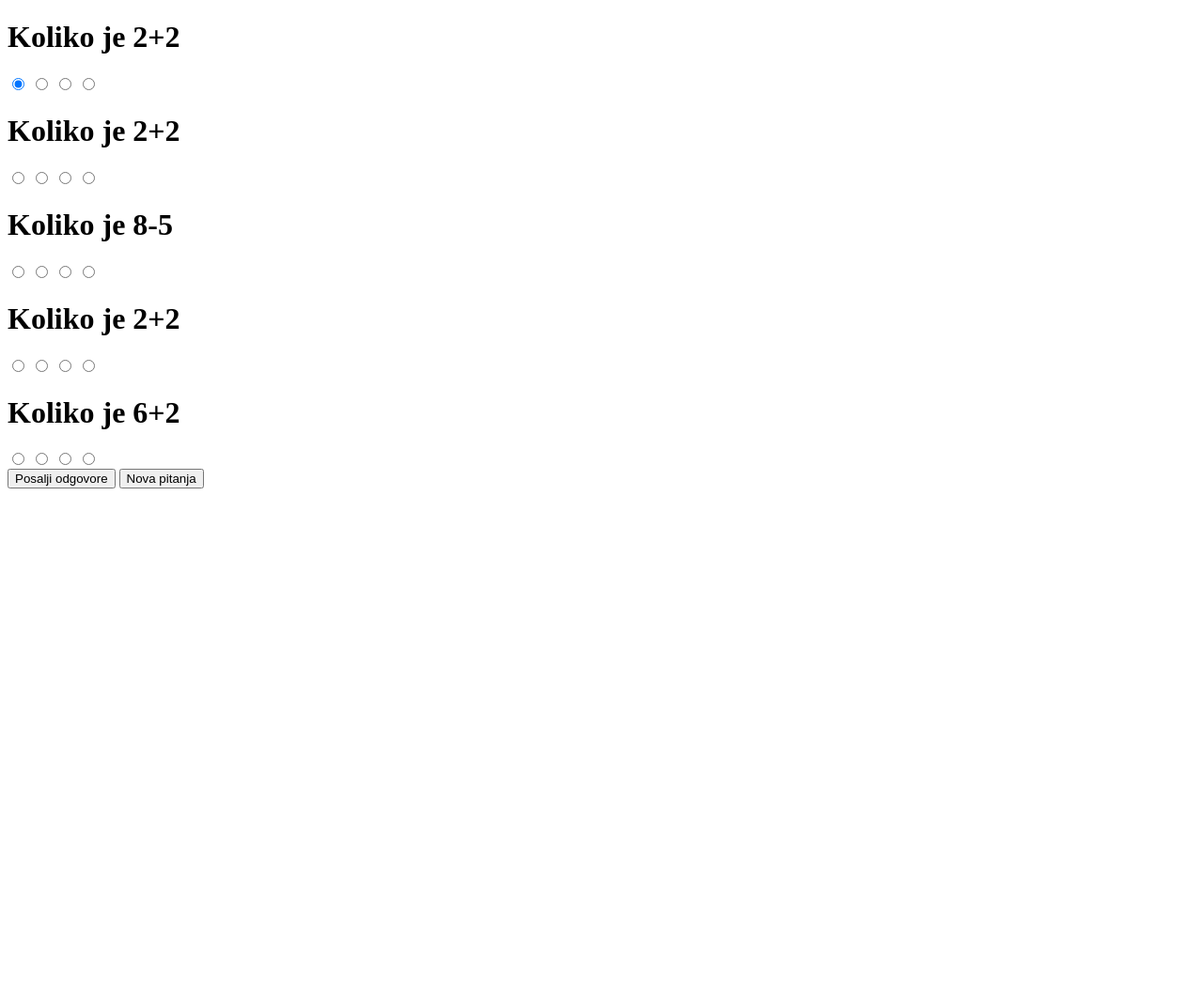
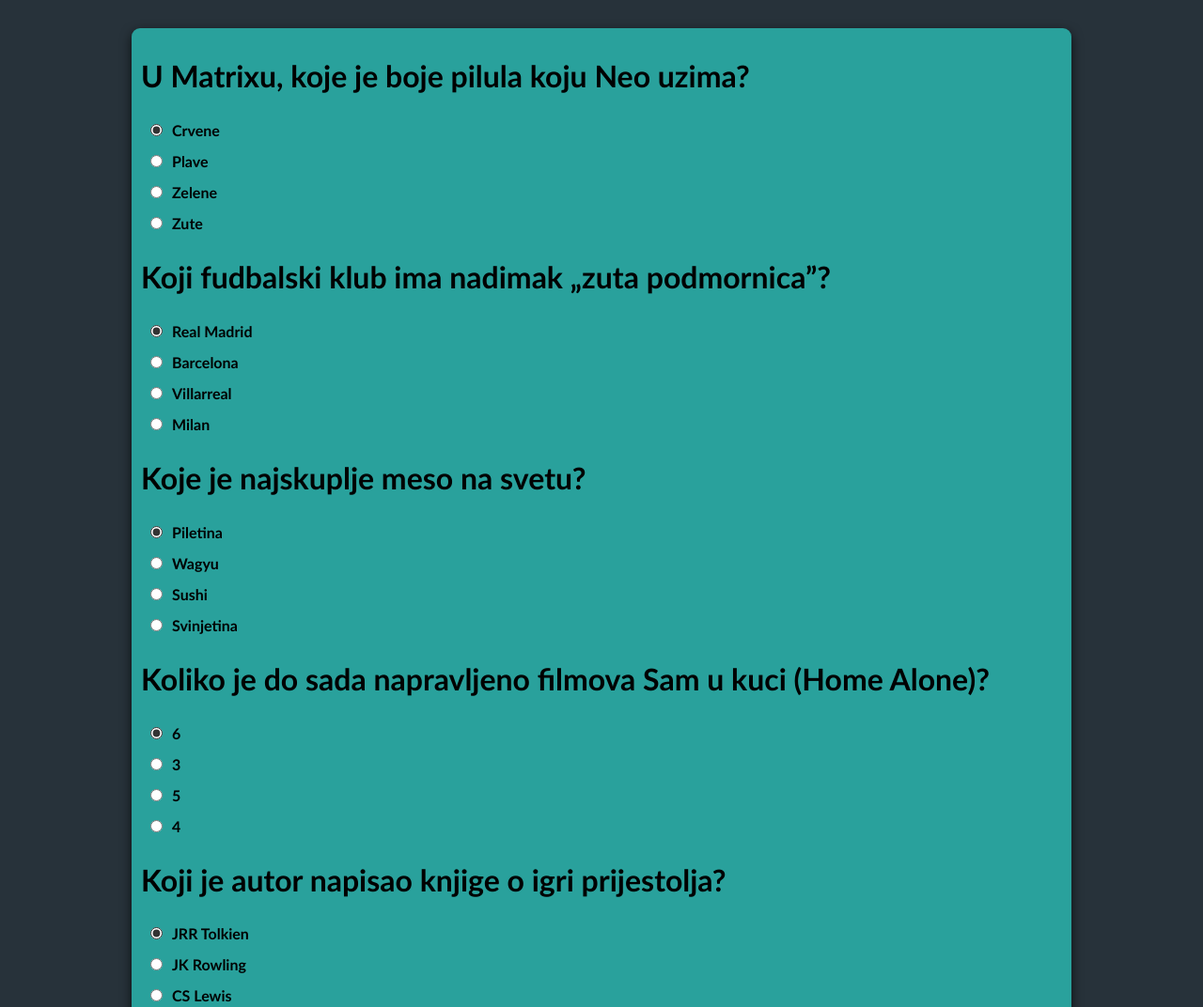
Before and after one commit to spale300/Domaci, a plain HTML site: page kviz/index.html in a window 1280 px wide. Shown: the top 1072 px of the page at 94% size. Before the commit the page ends 800 px from the top, so only its background shows below. Drawn offline with Linux system fonts and the light colour scheme.

Commit message:
Kviz zavrsen

```diff
--- a/kviz/index.html
+++ b/kviz/index.html
@@ -9,47 +9,116 @@
   </head>
   <body>
     <div class="container">
+      <div class="pitanja">
         <div>
           <h1 id="p1"></h1>
-        <input type="radio" name="p1" checked />
-        <input type="radio" name="p1" />
-        <input type="radio" name="p1" />
-        <input type="radio" name="p1" />
+          <input type="radio" name="p1" value="0" checked /><span
+            class="pitanje1"
+          ></span
+          ><br />
+          <input type="radio" name="p1" value="1" /><span
+            class="pitanje1"
+          ></span
+          ><br />
+          <input type="radio" name="p1" value="2" /><span
+            class="pitanje1"
+          ></span
+          ><br />
+          <input type="radio" name="p1" value="3" /><span
+            class="pitanje1"
+          ></span
+          ><br />
         </div>
         <div>
           <h1 id="p2"></h1>
-        <input type="radio" name="p2" />
-        <input type="radio" name="p2" />
-        <input type="radio" name="p2" />
-        <input type="radio" name="p2" />
+          <input type="radio" name="p2" value="0" checked /><span
+            class="pitanje2"
+          ></span
+          ><br />
+          <input type="radio" name="p2" value="1" /><span
+            class="pitanje2"
+          ></span
+          ><br />
+          <input type="radio" name="p2" value="2" /><span
+            class="pitanje2"
+          ></span
+          ><br />
+          <input type="radio" name="p2" value="3" /><span
+            class="pitanje2"
+          ></span
+          ><br />
         </div>
         <div>
           <h1 id="p3"></h1>
-        <input type="radio" name="p3" />
-        <input type="radio" name="p3" />
-        <input type="radio" name="p3" />
-        <input type="radio" name="p3" />
+          <input type="radio" name="p3" value="0" checked /><span
+            class="pitanje3"
+          ></span
+          ><br />
+          <input type="radio" name="p3" value="1" /><span
+            class="pitanje3"
+          ></span
+          ><br />
+          <input type="radio" name="p3" value="2" /><span
+            class="pitanje3"
+          ></span
+          ><br />
+          <input type="radio" name="p3" value="3" /><span
+            class="pitanje3"
+          ></span
+          ><br />
         </div>
         <div>
           <h1 id="p4"></h1>
-        <input type="radio" name="p4" />
-        <input type="radio" name="p4" />
-        <input type="radio" name="p4" />
-        <input type="radio" name="p4" />
+          <input type="radio" name="p4" value="0" checked /><span
+            class="pitanje4"
+          ></span
+          ><br />
+          <input type="radio" name="p4" value="1" /><span
+            class="pitanje4"
+          ></span
+          ><br />
+          <input type="radio" name="p4" value="2" /><span
+            class="pitanje4"
+          ></span
+          ><br />
+          <input type="radio" name="p4" value="3" /><span
+            class="pitanje4"
+          ></span
+          ><br />
         </div>
         <div>
           <h1 id="p5"></h1>
-        <input type="radio" name="p5" />
-        <input type="radio" name="p5" />
-        <input type="radio" name="p5" />
-        <input type="radio" name="p5" />
+          <input type="radio" name="p5" value="0" checked /><span
+            class="pitanje5"
+          ></span
+          ><br />
+          <input type="radio" name="p5" value="1" /><span
+            class="pitanje5"
+          ></span
+          ><br />
+          <input type="radio" name="p5" value="2" /><span
+            class="pitanje5"
+          ></span
+          ><br />
+          <input type="radio" name="p5" value="3" /><span
+            class="pitanje5"
+          ></span
+          ><br />
         </div>
       </div>
+
       <div>
-      <button>Posalji odgovore</button>
-      <button>Nova pitanja</button>
+        <button id="subBtn">Posalji odgovore</button>
+        <button id="resetBtn">Nova pitanja</button>
       </div>
-
+      <div>
+        <span id="rezultat1"></span><br />
+        <span id="rezultat2"></span><br />
+        <span id="rezultat3"></span><br />
+        <span id="rezultat4"></span><br />
+        <span id="rezultat5"></span><br />
+      </div>
+    </div>
     <script src="script.js"></script>
   </body>
 </html>
--- a/kviz/script.js
+++ b/kviz/script.js
@@ -1,59 +1,66 @@
 let pitanje1 = {
-  tekst: "Koliko je 2+2",
-  odgovori: [4, 3, 5, 8],
+  tekst: "U Matrixu, koje je boje pilula koju Neo uzima?",
+  odgovori: ["Crvene", "Plave", "Zelene", "Zute"],
   indexKorektrongOdgovora: 0,
 };
 
 let pitanje2 = {
-  tekst: "Koliko je 1+2",
-  odgovori: [4, 3, 5, 8],
+  tekst: "U kojoj zemlji je smestena radnja serije Dark'?",
+  odgovori: ["Francuske", "Nemacke", "Srbije", "Amerike"],
   indexKorektrongOdgovora: 1,
 };
 
 let pitanje3 = {
-  tekst: "Koliko je 2+3",
-  odgovori: [4, 3, 5, 8],
+  tekst: "Koja reka tece kroz Pariz?",
+  odgovori: ["Hudson", "Rajna", "Seine", "Mississippi"],
   indexKorektrongOdgovora: 2,
 };
 
 let pitanje4 = {
-  tekst: "Koliko je 6+2",
-  odgovori: [4, 3, 5, 8],
+  tekst: "Koji je autor napisao knjige o igri prijestolja?",
+  odgovori: ["JRR Tolkien", "JK Rowling", "CS Lewis", "George RR Martin"],
   indexKorektrongOdgovora: 3,
 };
 
 let pitanje5 = {
-  tekst: "Koliko je 8-5",
-  odgovori: [4, 3, 5, 8],
+  tekst: "Koje je najskuplje meso na svetu?",
+  odgovori: ["Piletina", "Wagyu", "Sushi", "Svinjetina"],
   indexKorektrongOdgovora: 1,
 };
 
 let pitanje6 = {
-  tekst: "Koliko je 2+2",
-  odgovori: [4, 3, 5, 8],
+  tekst: "Olimpijske igre odrzavaju se svakih nekoliko godina?",
+  odgovori: [
+    "Svake 3 godine",
+    "Svake 4 godine",
+    "Svake godine",
+    "Svake 2 godine",
+  ],
   indexKorektrongOdgovora: 1,
 };
 
+// ovo je moza glupo pitanje :D ali u procesu izradi ovog projekta mi dosla ova fora i zato sam je ostavio :D
+
 let pitanje7 = {
-  tekst: "Koliko je 2+2",
-  odgovori: [4, 3, 5, 8],
-  indexKorektrongOdgovora: 1,
+  tekst: "Kako se zove zauzeta Ana?",
+  odgovori: ["Odana", "Ana", "Unavailable", "Busy"],
+  indexKorektrongOdgovora: 2,
 };
 
 let pitanje8 = {
-  tekst: "Koliko je 2+2",
-  odgovori: [4, 3, 5, 8],
-  indexKorektrongOdgovora: 1,
+  tekst: "Koji fudbalski klub ima nadimak „zuta podmornica”?",
+  odgovori: ["Real Madrid", "Barcelona", "Villarreal", "Milan"],
+  indexKorektrongOdgovora: 2,
 };
 let pitanje9 = {
-  tekst: "Koliko je 2+2",
-  odgovori: [4, 3, 5, 8],
-  indexKorektrongOdgovora: 1,
+  tekst: "Koliko je do sada napravljeno filmova Sam u kuci (Home Alone)?",
+  odgovori: [6, 3, 5, 4],
+  indexKorektrongOdgovora: 2,
 };
 let pitanje10 = {
-  tekst: "Koliko je 2+2",
-  odgovori: [4, 3, 5, 8],
-  indexKorektrongOdgovora: 1,
+  tekst: "Najbolji programski jezik je? :)",
+  odgovori: ["C++", "Java", "JavaScript", "C#"],
+  indexKorektrongOdgovora: 2,
 };
 
 let pitanja = [
@@ -69,8 +76,6 @@ let pitanja = [
   pitanje10,
 ];
 
-console.log(pitanja);
-
 function shuffle(niz) {
   for (let i = niz.length - 1; i > 0; i--) {
     let j = Math.floor(Math.random() * (i + 1));
@@ -81,8 +86,6 @@ function shuffle(niz) {
 
 let shufflePitanja = shuffle(pitanja);
 let izabranaPitanja = shufflePitanja.slice(0, 5);
-
-console.log(izabranaPitanja);
 
 let p1 = document.getElementById("p1");
 let p2 = document.getElementById("p2");
@@ -97,23 +100,113 @@ p4.innerText = izabranaPitanja[3].tekst;
 p5.innerText = izabranaPitanja[4].tekst;
 
 let check1 = document.querySelector("input[name='p1']:checked");
-console.log(check1);
 
-let btn = document.querySelectorAll("button");
-console.log(btn);
+let subBtn = document.getElementById("subBtn");
+let resetBtn = document.getElementById("resetBtn");
 
-btn.forEach((el, i) => {
-  el.addEventListener("click", () => {
-    if (i == 0) {
-      console.log("1");
-    }
-    if (i == 1) {
-      shuffle(pitanja).slice(0, 5);
-      p1.innerText = izabranaPitanja[0].tekst;
-      p2.innerText = izabranaPitanja[1].tekst;
-      p3.innerText = izabranaPitanja[2].tekst;
-      p4.innerText = izabranaPitanja[3].tekst;
-      p5.innerText = izabranaPitanja[4].tekst;
-    }
-  });
+let odgovor1 = document.querySelectorAll(".pitanje1");
+let odgovor2 = document.querySelectorAll(".pitanje2");
+let odgovor3 = document.querySelectorAll(".pitanje3");
+let odgovor4 = document.querySelectorAll(".pitanje4");
+let odgovor5 = document.querySelectorAll(".pitanje5");
+
+odgovor1.forEach((el, i) => {
+  el.innerText = izabranaPitanja[0].odgovori[i];
 });
+odgovor2.forEach((el, i) => {
+  el.innerText = izabranaPitanja[1].odgovori[i];
+});
+odgovor3.forEach((el, i) => {
+  el.innerText = izabranaPitanja[2].odgovori[i];
+});
+odgovor4.forEach((el, i) => {
+  el.innerText = izabranaPitanja[3].odgovori[i];
+});
+odgovor5.forEach((el, i) => {
+  el.innerText = izabranaPitanja[4].odgovori[i];
+});
+
+let rezultat1 = document.getElementById("rezultat1");
+let rezultat2 = document.getElementById("rezultat2");
+let rezultat3 = document.getElementById("rezultat3");
+let rezultat4 = document.getElementById("rezultat4");
+let rezultat5 = document.getElementById("rezultat5");
+
+let tacno1 = function () {
+  let odabranOdgovor1 = document.querySelector(`input[name='p1']:checked`);
+
+  let valueCheck = odabranOdgovor1.value;
+
+  if (izabranaPitanja[0].indexKorektrongOdgovora == valueCheck) {
+    rezultat1.innerText = "Odgovor je tacan!";
+    rezultat1.style.color = "Green";
+  } else {
+    rezultat1.innerText = "Odgovor je netacan!";
+    rezultat1.style.color = "Red";
+  }
+};
+let tacno2 = function () {
+  let odabranOdgovor1 = document.querySelector(`input[name='p2']:checked`);
+
+  let valueCheck = odabranOdgovor1.value;
+
+  if (izabranaPitanja[1].indexKorektrongOdgovora == valueCheck) {
+    rezultat2.innerText = "Odgovor je tacan!";
+    rezultat2.style.color = "Green";
+  } else {
+    rezultat2.innerText = "Odgovor je netacan!";
+    rezultat2.style.color = "Red";
+  }
+};
+let tacno3 = function () {
+  let odabranOdgovor1 = document.querySelector(`input[name='p3']:checked`);
+
+  let valueCheck = odabranOdgovor1.value;
+
+  if (izabranaPitanja[2].indexKorektrongOdgovora == valueCheck) {
+    rezultat3.innerText = "Odgovor je tacan!";
+    rezultat3.style.color = "Green";
+  } else {
+    rezultat3.innerText = "Odgovor je netacan!";
+    rezultat3.style.color = "Red";
+  }
+};
+let tacno4 = function () {
+  let odabranOdgovor1 = document.querySelector(`input[name='p4']:checked`);
+
+  let valueCheck = odabranOdgovor1.value;
+
+  if (izabranaPitanja[3].indexKorektrongOdgovora == valueCheck) {
+    rezultat4.innerText = "Odgovor je tacan!";
+    rezultat4.style.color = "Green";
+  } else {
+    rezultat4.innerText = "Odgovor je netacan!";
+    rezultat4.style.color = "Red";
+  }
+};
+let tacno5 = function () {
+  let odabranOdgovor1 = document.querySelector(`input[name='p5']:checked`);
+
+  let valueCheck = odabranOdgovor1.value;
+
+  if (izabranaPitanja[4].indexKorektrongOdgovora == valueCheck) {
+    rezultat5.innerText = "Odgovor je tacan!";
+    rezultat5.style.color = "Green";
+  } else {
+    rezultat5.innerText = "Odgovor je netacan!";
+    rezultat5.style.color = "Red";
+  }
+};
+
+subBtn.addEventListener("click", () => {
+  tacno1();
+  tacno2();
+  tacno3();
+  tacno4();
+  tacno5();
+  subBtn.disabled = true;
+});
+
+resetBtn.addEventListener("click", () => {
+  window.location.reload();
+});
--- a/kviz/style.css
+++ b/kviz/style.css
@@ -0,0 +1,47 @@
+body {
+  font-family: "Gill Sans", "Gill Sans MT", Calibri, "Trebuchet MS", sans-serif;
+  background-color: #27323a;
+}
+
+.container {
+  max-width: 1000px;
+  max-height: 1500px;
+  margin: 0 auto;
+  border-radius: 9px;
+  margin-top: 30px;
+}
+
+.pitanja {
+  background-color: #29a19c;
+  padding: 10px;
+  border-radius: 9px;
+  box-shadow: rgba(0, 0, 0, 0.7) 0px 4px 12px;
+}
+
+button {
+  padding: 10px;
+  margin-top: 10px;
+  margin-bottom: 10px;
+  border-radius: 9px;
+  cursor: pointer;
+  font-size: 14px;
+  font-weight: bold;
+  border: 2px solid #333;
+  box-shadow: rgba(0, 0, 0, 0.7) 0px 4px 12px;
+}
+
+button:hover {
+  background-color: #29a19c;
+  transition: ease-in-out 300ms;
+}
+
+input {
+  margin: 10px;
+  cursor: pointer;
+  accent-color: #333;
+}
+
+span {
+  font-size: 16px;
+  font-weight: bold;
+}
```
Lines whose indentation alone changed are shown as unchanged.
